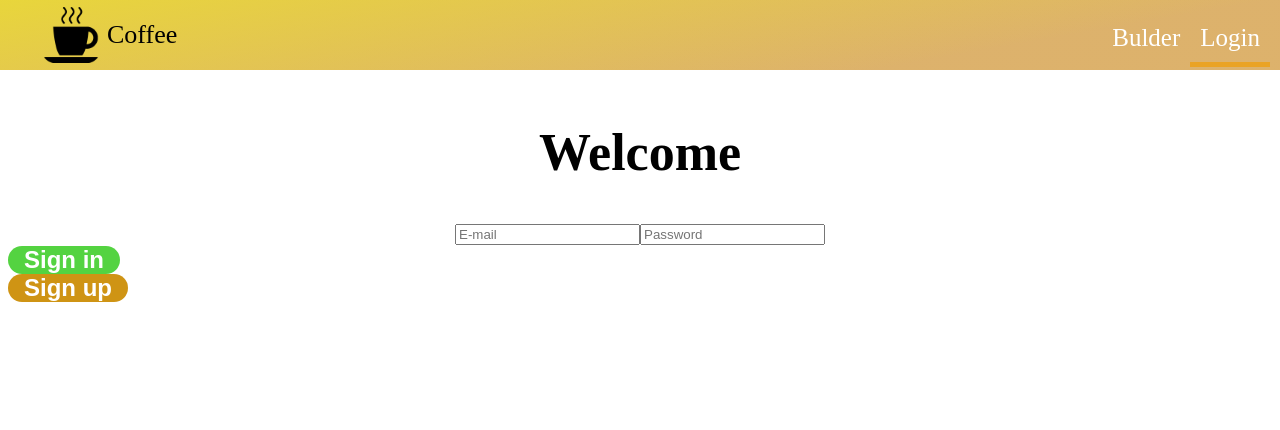
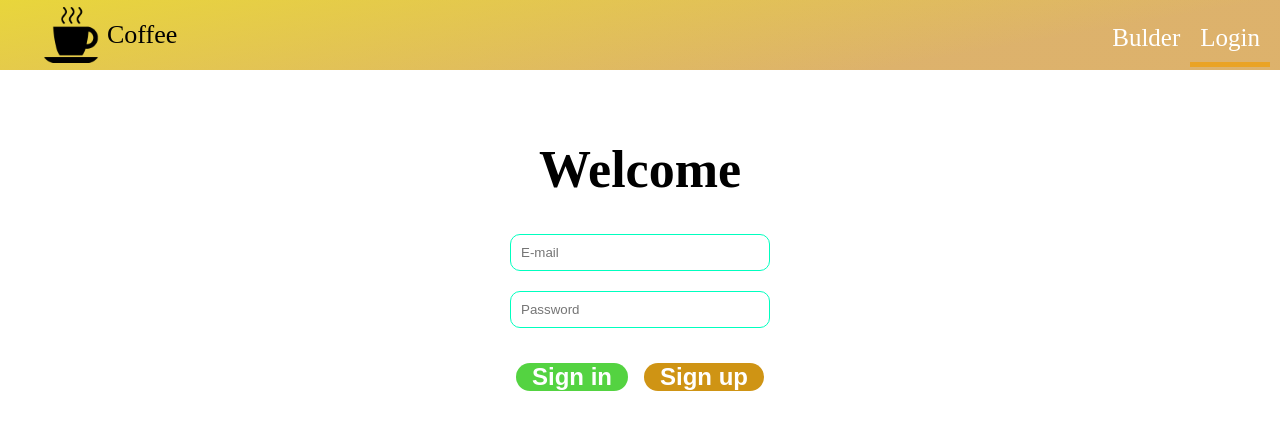
Before and after one commit to kutman-batyrkanov/-Coffe-builder-app, a React (Create React App) app: page /auth in a window 1280 px wide. Shown: the top 430 px of the page. Built offline with nearby package versions, Linux system fonts and the light colour scheme; a web font is replaced by a local one.

Commit message:
added input styles

```diff
--- a/src/components/Auth/Auth.module.css
+++ b/src/components/Auth/Auth.module.css
@@ -1,8 +1,39 @@
 .Auth {
     display: flex;
     flex-direction: column;
-    justify-content: space-evenly;
+    align-items: center;
     margin: 0 auto;
     min-width: 250px;
     min-height: 220px;
   }
+  .input {
+    margin: 10px;
+    padding: 10px;
+    width: 300px;
+    font-size: 20px;
+    display: flex;
+    flex-direction: column;
+  }
+  .input1{
+    border: 1px solid rgb(0, 255, 191);
+    border-radius: 10px;
+    padding: 10px;
+    margin: 10px;
+  }
+  .input2{
+    border: 1px solid rgb(0, 255, 191);
+    border-radius: 10px;
+
+    padding: 10px;
+    margin: 10px;
+  }
+  h1 {
+    margin-top: 55px;
+    margin-bottom: 15px;
+  }
+  .Buttons {
+    margin-top: 15px;
+    display: flex;
+    flex-wrap: wrap;
+    justify-content: center;
+  }
```
